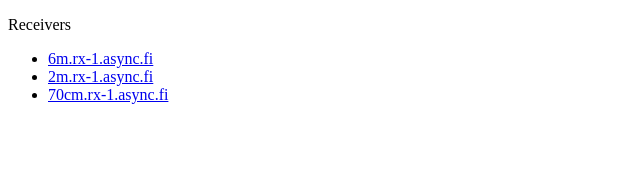
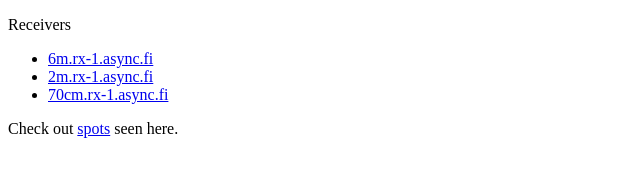
Before and after one commit to kahara/rx-1.async.fi, a plain HTML site: page htdocs/index.html in a window 1280 px wide. Shown: the whole page, without its empty margins (0-640 px from the left). Drawn offline with Linux system fonts and the light colour scheme.

Commit message:
link to spotlog.async.fi

```diff
--- a/htdocs/index.html
+++ b/htdocs/index.html
@@ -11,5 +11,9 @@
       <li><a href="https://2m.rx-1.async.fi">2m.rx-1.async.fi</a></li>
       <li><a href="https://70cm.rx-1.async.fi">70cm.rx-1.async.fi</a></li>
     </ul>
+
+    <p>
+      Check out <a href="https://spotlog.async.fi/?locator=KP20le&callsign=OH2EWL">spots</a> seen here.
+    </p>
   </body>
 </html>
```
